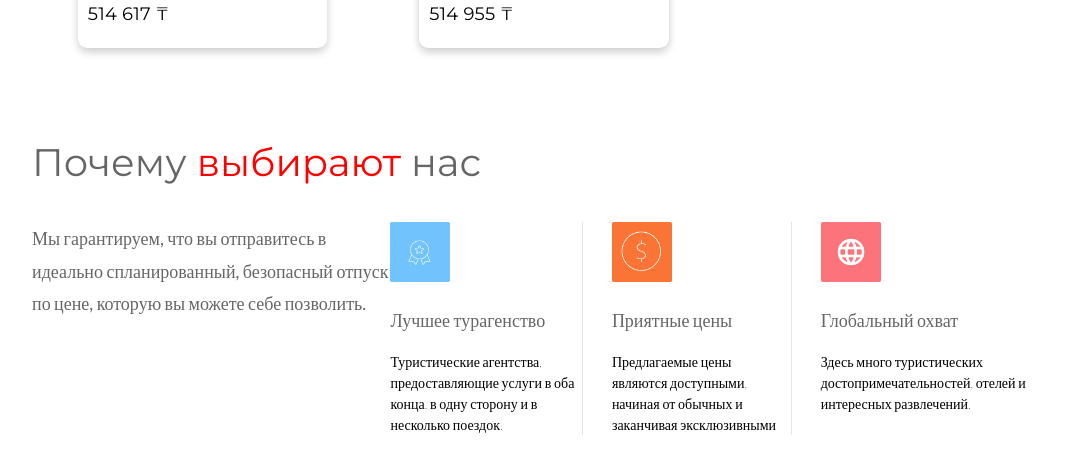
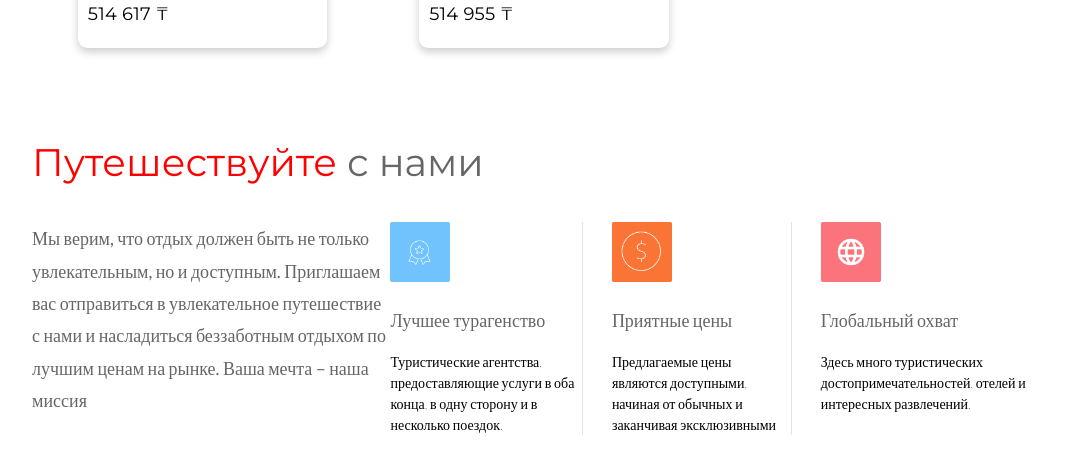
Before and after one commit to sour-lollipop/ByEmerson, a React (Create React App) app: page / in a window 1280 px wide. Shown: the part 3120-3587 px from the top of the page, without its empty margins (96-1183 px from the left). Built offline with nearby package versions, Linux system fonts and the light colour scheme; the HTML template or start-up script is replaced by a standard one; a web font is replaced by a local one.

Commit message:
Update Introduct.jsx

```diff
--- a/src/components/Introduct/Introduct.jsx
+++ b/src/components/Introduct/Introduct.jsx
@@ -18,12 +18,12 @@ const Introduct = () => {
   return (
     <Container id="Introduct">
       <h1>
-          Почему <span className="red">выбирают</span> нас
+          <span className="red">Путешествуйте</span> с нами
       </h1>
       <LineConteiner>
       <Slide direction="left" >
         <Blok >
-          <h4>Мы гарантируем, что вы отправитесь в идеально спланированный, безопасный отпуск по цене, которую вы можете себе позволить.</h4>
+          <h4>Мы верим, что отдых должен быть не только увлекательным, но и доступным. Приглашаем вас отправиться в увлекательное путешествие с нами и насладиться беззаботным отдыхом по лучшим ценам на рынке. Ваша мечта – наша миссия</h4>
         </Blok>
       </Slide>
        <Bloks>
```
